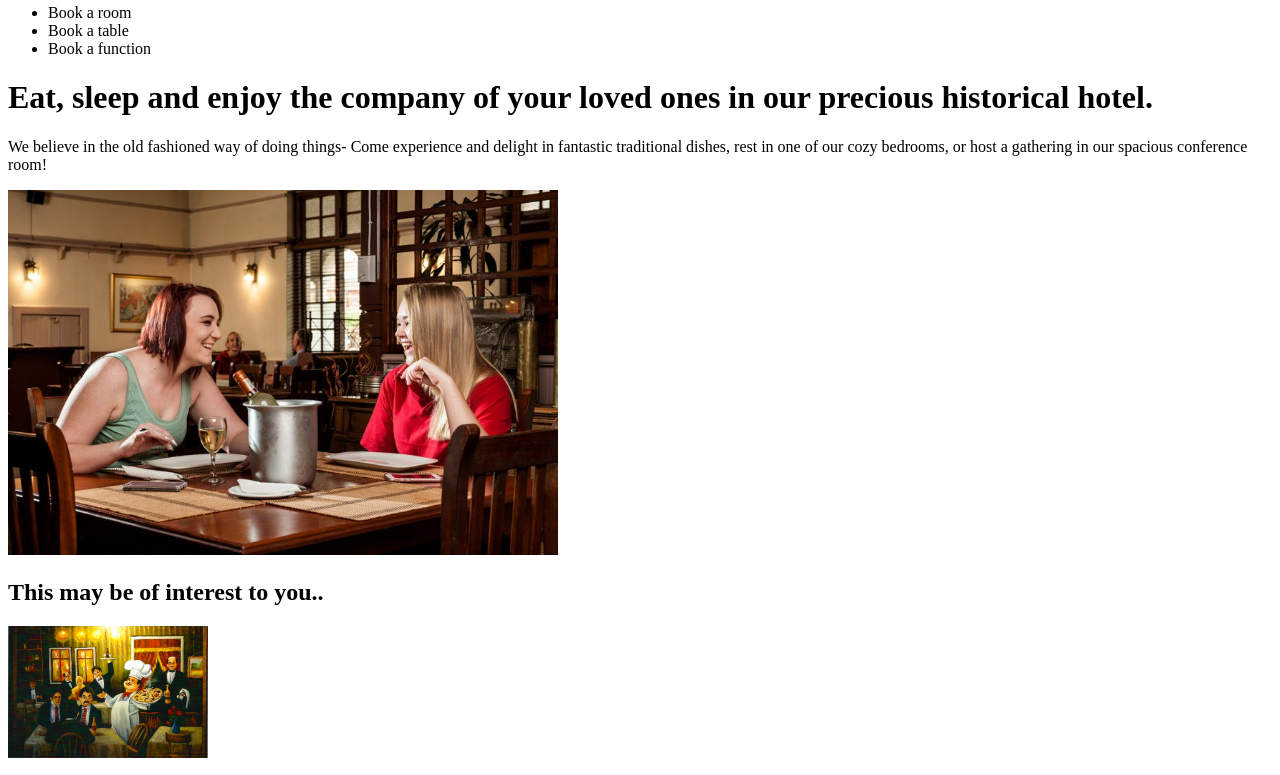
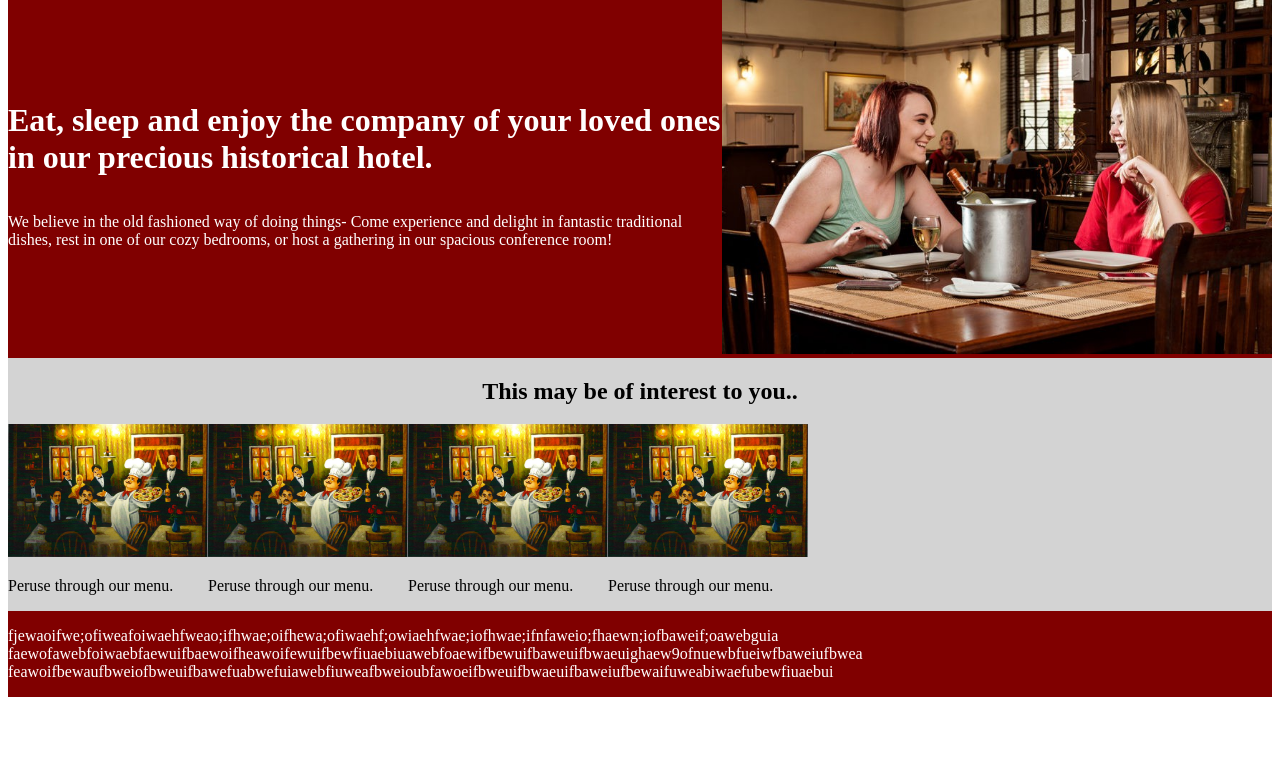
Before and after one commit to rqpt/top-landingpage-project, a plain HTML site: page index.html in a window 1280 px wide. Shown: the part 97-872 px from the top of the page. After the commit the page ends 802 px from the top, so only its background shows below. Drawn offline with Linux system fonts and the light colour scheme.

Commit message:
Apply basic flexbox layouts to page

```diff
--- a/index.html
+++ b/index.html
@@ -14,24 +14,29 @@
 					<li><a class="link">Book a function</a></li></ul>
 		</div>
 		<div class="topsection">
+			<div class="statement">
 				<h1>Eat, sleep and enjoy the company of your loved ones in our precious historical hotel.</h1>
 				<p>We believe in the old fashioned way of doing things- Come experience
 				and delight in fantastic traditional dishes, rest in one of our cozy bedrooms, or host a gathering
 				in our spacious conference room!</p>
-				<img src="./images/table.jpg" alt="Restaurant guests having a jolly ol' time" width="550">
+			</div>
+				<div class="main-img"><img src="./images/table.jpg" alt="Restaurant guests having a jolly ol' time" width="550"></div>
 		</div>
 		<div class="midsection">
 			<h2>This may be of interest to you..</h2>
-
-			<div class="card"><img src="./images/menu.png" alt="Jolly restaurant illustration" width="200"><p>Peruse through our menu.</p></div>
-			<div class="card"><img src="./images/menu.png" alt="Jolly restaurant illustration" width="200"><p>Peruse through our menu.</p></div>
-			<div class="card"><img src="./images/menu.png" alt="Jolly restaurant illustration" width="200"><p>Peruse through our menu.</p></div>
-			<div class="card"><img src="./images/menu.png" alt="Jolly restaurant illustration" width="200"><p>Peruse through our menu.</p></div>
+			<div class="cardlist">
+				<div class="card"><img src="./images/menu.png" alt="Jolly restaurant illustration" width="200"><p>Peruse through our menu.</p></div>
+				<div class="card"><img src="./images/menu.png" alt="Jolly restaurant illustration" width="200"><p>Peruse through our menu.</p></div>
+				<div class="card"><img src="./images/menu.png" alt="Jolly restaurant illustration" width="200"><p>Peruse through our menu.</p></div>
+				<div class="card"><img src="./images/menu.png" alt="Jolly restaurant illustration" width="200"><p>Peruse through our menu.</p></div>
+			</div>
 		</div>
 		<div class="bottomsection">
 			<p>fjewaoifwe;ofiweafoiwaehfweao;ifhwae;oifhewa;ofiwaehf;owiaehfwae;iofhwae;ifnfaweio;fhaewn;iofbaweif;oawebguia
 			faewofawebfoiwaebfaewuifbaewoifheawoifewuifbewfiuaebiuawebfoaewifbewuifbaweuifbwaeuighaew9ofnuewbfueiwfbaweiufbwea
 			feawoifbewaufbweiofbweuifbawefuabwefuiawebfiuweafbweioubfawoeifbweuifbwaeuifbaweiufbewaifuweabiwaefubewfiuaebui</p>
-
+		</div>
+		<div class="footer">
+		</div>
 	</body>
 </html>
--- a/style.css
+++ b/style.css
@@ -0,0 +1,58 @@
+body {
+	display: flex;
+	flex-flow: column;
+	justify-content: space-between;
+}
+
+.header {
+	display: flex;
+	justify-content: space-between;
+	align-items: center;
+}
+
+ul {
+	list-style-type: none;
+	display: flex;
+	gap: 25px;
+}
+
+.topsection {
+	display: flex;
+	background-color: maroon;
+}
+
+.statement {
+	display: flex;
+	flex-flow: column nowrap;
+	flex: auto;
+	color: white;
+	justify-content: center;
+}
+
+.main-img {
+}
+
+.midsection {
+	display: flex;
+	flex-flow: column;
+	background-color: #d3d3d3;
+	align-items: space-around;
+}
+
+.cardlist {
+	display: flex;
+	flex-flow: row;
+}
+
+h2 {
+	align-self: center;
+}
+
+.card {
+}
+
+.bottomsection {
+	display: flex;
+	background-color: maroon;
+	color: white;
+}
```
